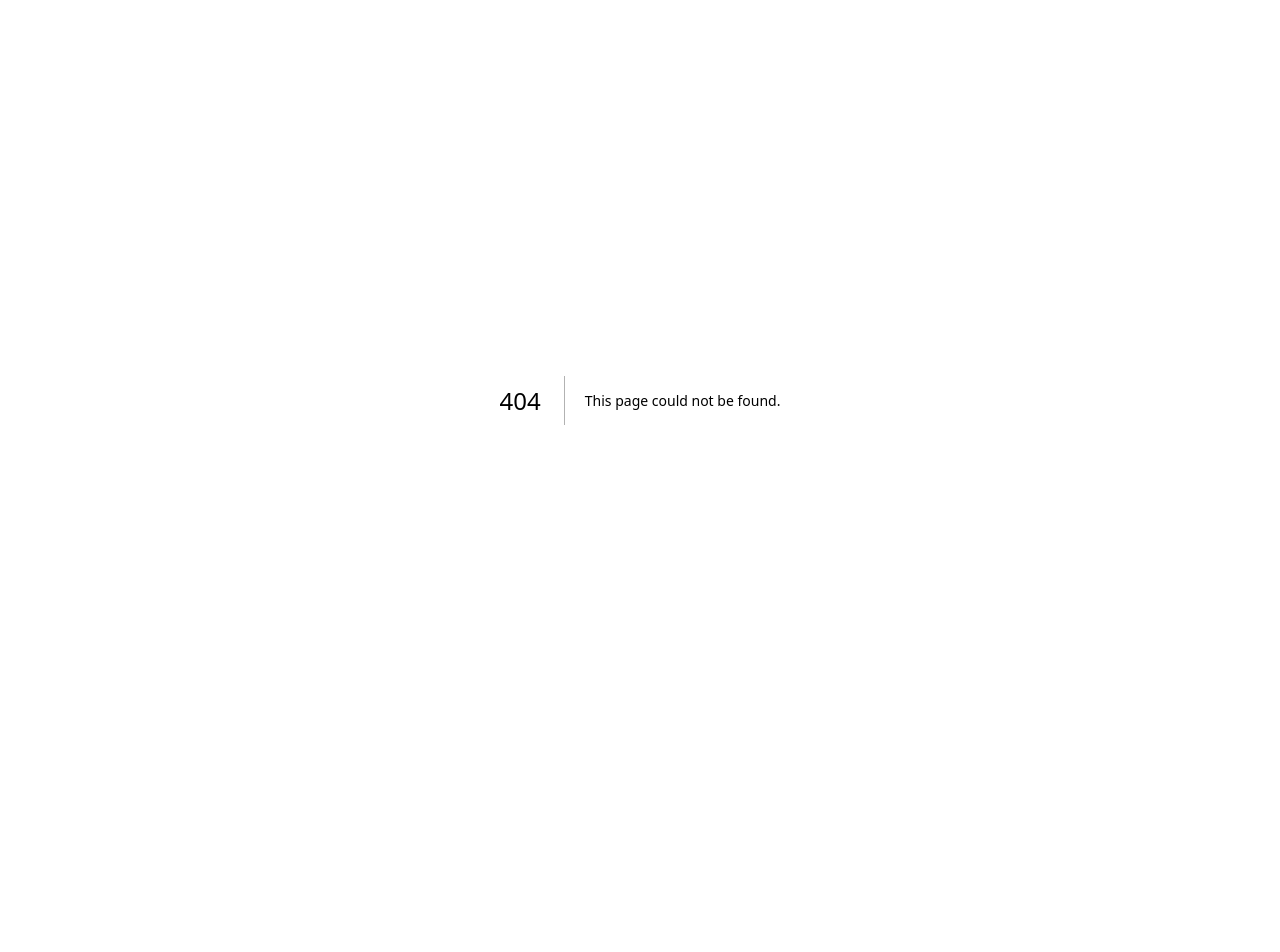
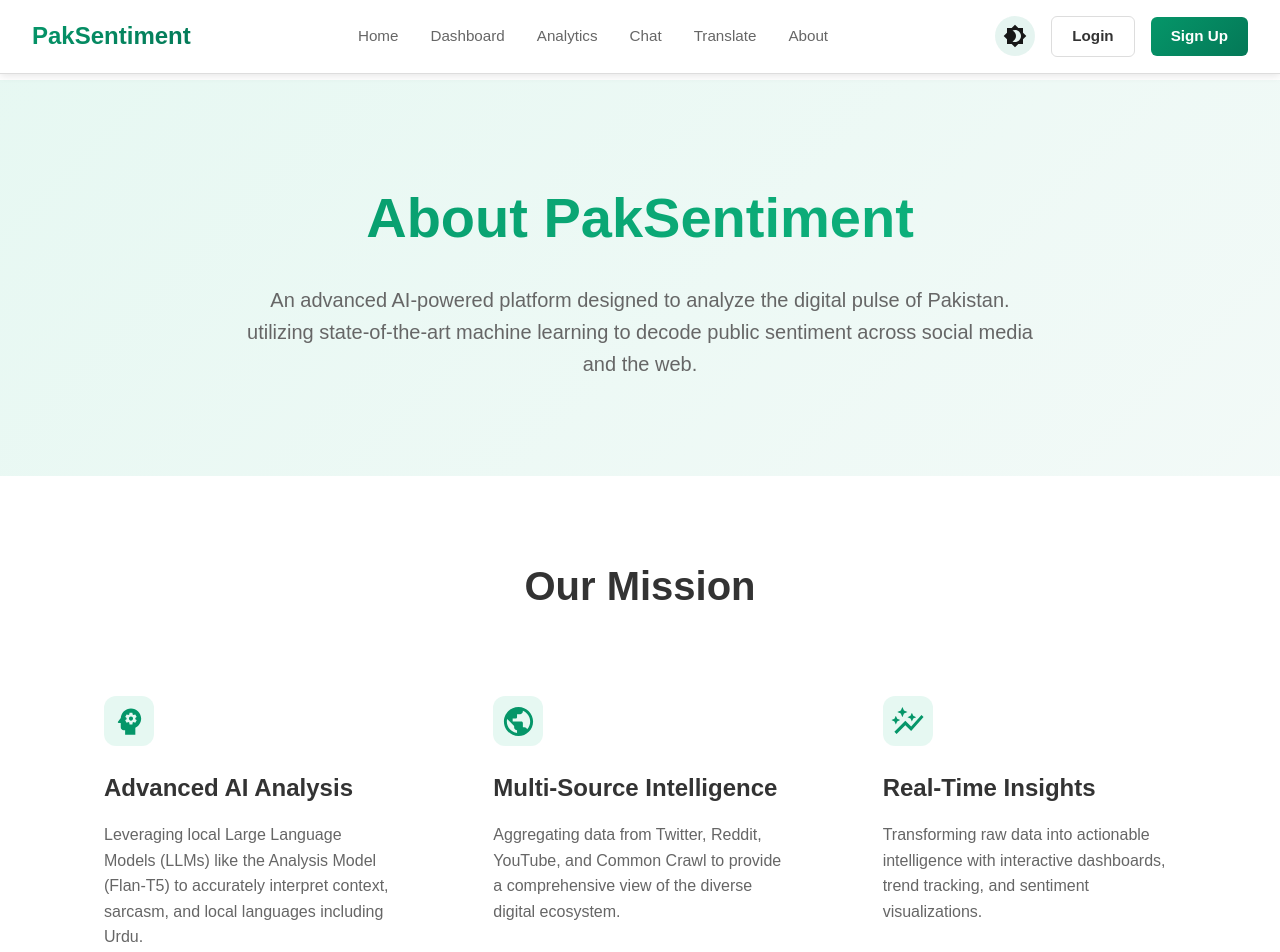
Before and after one commit to MRGLOBIN/FYP-Paksentiment, a Next.js app in the folder frontend/: page /about in a window 1280 px wide. Before the commit this address had no page. Shown: the top 952 px of the page. Before the commit the page ends 800 px from the top, so only its background shows below. Built offline with nearby package versions, Linux system fonts and the light colour scheme.

Commit message:
add about page

```diff
--- /dev/null
+++ b/frontend/src/app/about/page.module.scss
@@ -0,0 +1,145 @@
+.pageContainer {
+  min-height: 100vh;
+  display: flex;
+  flex-direction: column;
+  background-color: var(--background);
+  color: var(--foreground);
+}
+
+.mainContent {
+  flex: 1;
+  padding-top: 80px; /* Space for fixed navbar */
+}
+
+.hero {
+  text-align: center;
+  padding: 6rem 2rem;
+  background: linear-gradient(135deg, rgba(16, 185, 129, 0.1) 0%, rgba(5, 150, 105, 0.05) 100%);
+  border-bottom: 1px solid var(--border);
+
+  h1 {
+    font-size: 3.5rem;
+    font-weight: 800;
+    margin-bottom: 1.5rem;
+    background: linear-gradient(135deg, #059669 0%, #10b981 100%);
+    -webkit-background-clip: text;
+    -webkit-text-fill-color: transparent;
+  }
+
+  p {
+    font-size: 1.25rem;
+    color: var(--text-secondary);
+    max-width: 800px;
+    margin: 0 auto;
+    line-height: 1.6;
+  }
+}
+
+.section {
+  padding: 5rem 2rem;
+  max-width: 1200px;
+  margin: 0 auto;
+
+  h2 {
+    font-size: 2.5rem;
+    color: var(--text-primary);
+    margin-bottom: 3rem;
+    text-align: center;
+    font-weight: 700;
+  }
+}
+
+.missionGrid {
+  display: grid;
+  grid-template-columns: repeat(auto-fit, minmax(300px, 1fr));
+  gap: 2rem;
+}
+
+.card {
+  background: var(--card-bg);
+  border: 1px solid var(--border);
+  border-radius: 16px;
+  padding: 2rem;
+  transition: all 0.3s ease;
+  display: flex;
+  flex-direction: column;
+  align-items: flex-start;
+
+  &:hover {
+    transform: translateY(-5px);
+    box-shadow: 0 10px 30px -10px rgba(0, 0, 0, 0.1);
+  }
+
+  .iconWrapper {
+    width: 50px;
+    height: 50px;
+    border-radius: 12px;
+    background: rgba(16, 185, 129, 0.1);
+    color: #059669;
+    display: flex;
+    align-items: center;
+    justify-content: center;
+    margin-bottom: 1.5rem;
+  }
+
+  h3 {
+    font-size: 1.5rem;
+    margin-bottom: 1rem;
+    color: var(--text-primary);
+  }
+
+  p {
+    color: var(--text-secondary);
+    line-height: 1.6;
+  }
+}
+
+.techSection {
+  background: var(--bg-secondary);
+  position: relative;
+  overflow: hidden;
+}
+
+.techGrid {
+  display: grid;
+  grid-template-columns: repeat(auto-fit, minmax(250px, 1fr));
+  gap: 2rem;
+}
+
+.techCard {
+  @extend .card;
+  align-items: center;
+  text-align: center;
+  background: var(--background);
+
+  .iconWrapper {
+    background: rgba(59, 130, 246, 0.1);
+    color: #3b82f6;
+  }
+}
+
+.teamSection {
+  text-align: center;
+
+  p {
+    max-width: 800px;
+    margin: 0 auto 2rem;
+    font-size: 1.1rem;
+    color: var(--text-secondary);
+    line-height: 1.6;
+  }
+}
+
+@media (max-width: 768px) {
+  .hero {
+    padding: 4rem 1.5rem;
+
+    h1 {
+      font-size: 2.5rem;
+    }
+  }
+
+  .section {
+    padding: 3rem 1.5rem;
+  }
+}
--- /dev/null
+++ b/frontend/src/app/about/page.tsx
@@ -0,0 +1,109 @@
+'use client'
+
+import styles from './page.module.scss'
+import Navbar from '../components/Navbar'
+import Footer from '../components/Footer'
+import {
+    Psychology,
+    Security,
+    Public,
+    Code,
+    School,
+    AutoGraph
+} from '@mui/icons-material'
+
+export default function AboutPage() {
+    return (
+        <div className={styles.pageContainer}>
+            <Navbar />
+
+            <main className={styles.mainContent}>
+                {/* Hero Section */}
+                <section className={styles.hero}>
+                    <h1>About PakSentiment</h1>
+                    <p>
+                        An advanced AI-powered platform designed to analyze the digital
+                        pulse of Pakistan. utilizing state-of-the-art machine learning to
+                        decode public sentiment across social media and the web.
+                    </p>
+                </section>
+
+                {/* Mission Section */}
+                <section className={styles.section}>
+                    <h2>Our Mission</h2>
+                    <div className={styles.missionGrid}>
+                        <div className={styles.card}>
+                            <div className={styles.iconWrapper}>
+                                <Psychology fontSize="large" />
+                            </div>
+                            <h3>Advanced AI Analysis</h3>
+                            <p>
+                                Leveraging local Large Language Models (LLMs) like the Analysis Model (Flan-T5)
+                                to accurately interpret context, sarcasm, and local languages including Urdu.
+                            </p>
+                        </div>
+
+                        <div className={styles.card}>
+                            <div className={styles.iconWrapper}>
+                                <Public fontSize="large" />
+                            </div>
+                            <h3>Multi-Source Intelligence</h3>
+                            <p>
+                                Aggregating data from Twitter, Reddit, YouTube, and Common Crawl
+                                to provide a comprehensive view of the diverse digital ecosystem.
+                            </p>
+                        </div>
+
+                        <div className={styles.card}>
+                            <div className={styles.iconWrapper}>
+                                <AutoGraph fontSize="large" />
+                            </div>
+                            <h3>Real-Time Insights</h3>
+                            <p>
+                                Transforming raw data into actionable intelligence with interactive
+                                dashboards, trend tracking, and sentiment visualizations.
+                            </p>
+                        </div>
+                    </div>
+                </section>
+
+                {/* Technology Stack */}
+                <section className={`${styles.section} ${styles.techSection}`}>
+                    <h2>Built With Modern Tech</h2>
+                    <div className={styles.techGrid}>
+                        <div className={styles.techCard}>
+                            <div className={styles.iconWrapper}>
+                                <Code fontSize="large" />
+                            </div>
+                            <h3>Next.js Frontend</h3>
+                            <p>Fast, responsive, and server-side rendered UI.</p>
+                        </div>
+                        <div className={styles.techCard}>
+                            <div className={styles.iconWrapper}>
+                                <Security fontSize="large" />
+                            </div>
+                            <h3>Secure Gateway</h3>
+                            <p>Python/FastAPI backend ensuring data integrity and speed.</p>
+                        </div>
+                    </div>
+                </section>
+
+                {/* Team / Context */}
+                <section className={styles.section}>
+                    <div className={styles.teamSection}>
+                        <School fontSize="large" style={{ color: '#059669', marginBottom: '1rem' }} />
+                        <h2>Final Year Project</h2>
+                        <p>
+                            PakSentiment is developed as a Final Year Project (FYP) for university,
+                            aiming to bridge the gap in localized social listening tools for the Pakistani market.
+                            It represents a culmination of research in Natural Language Processing,
+                            Distributed Systems, and Full-Stack Development.
+                        </p>
+                    </div>
+                </section>
+            </main>
+
+            <Footer />
+        </div>
+    )
+}
```
Also changed, not shown: frontend/src/hooks/useActivities.ts (renamed from frontend/src/app/hooks/useActivities.ts), frontend/src/hooks/useAnalytics.ts (renamed from frontend/src/app/hooks/useAnalytics.ts), frontend/src/store/useAuthStore.ts (renamed from frontend/src/app/store/useAuthStore.ts).
